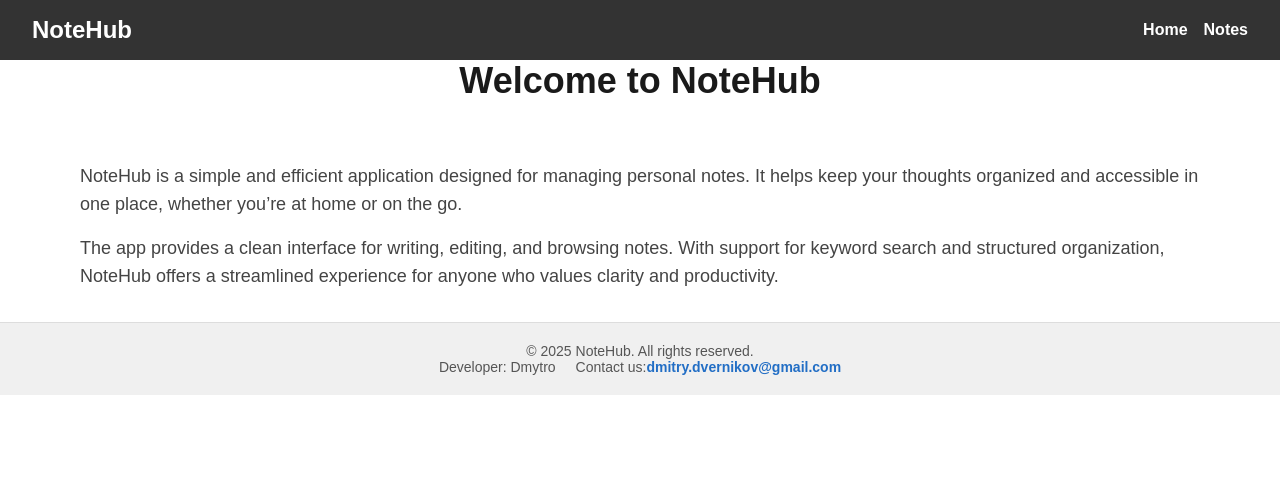
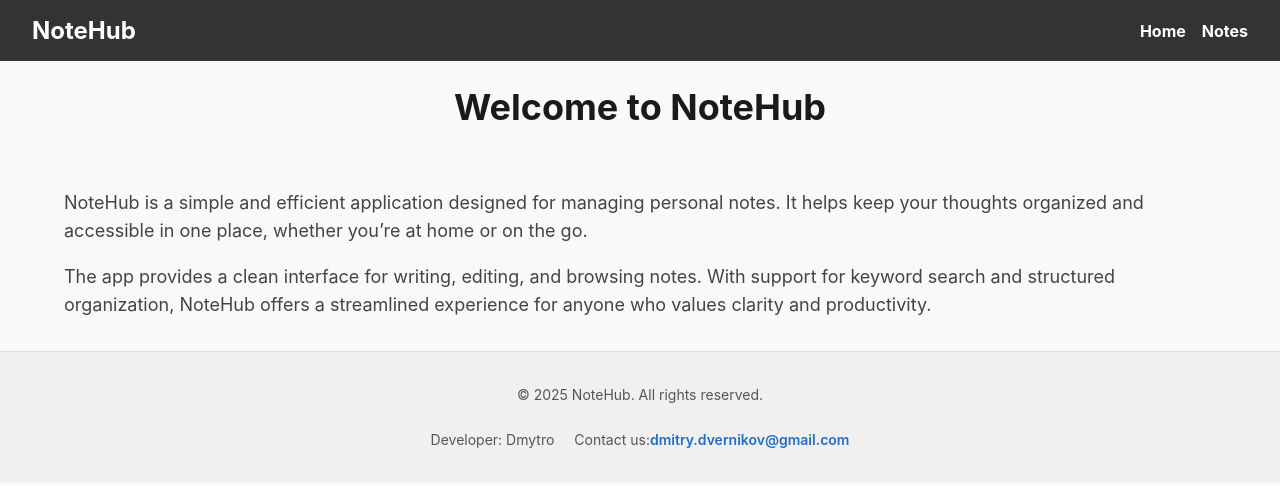
Before and after one commit to Dmytro4567/07-routing-nextjs, a Next.js app: page / in a window 1280 px wide. Shown: the top 486 px of the page. Built offline with nearby package versions, Linux system fonts and the light colour scheme.

Commit message:
add 404 page

```diff
--- a/app/globals.css
+++ b/app/globals.css
@@ -1,42 +1,9 @@
-:root {
-  --background: #ffffff;
-  --foreground: #171717;
+body {
+  font-family: -apple-system, BlinkMacSystemFont, "Segoe UI", Roboto, Oxygen,
+  Ubuntu, Cantarell, "Helvetica Neue", sans-serif;
+  display: flex;
+  flex-direction: column;
+  min-height: 100vh;
+  margin: 0;
+  background-color: #f8f9fa;
 }
-
-@media (prefers-color-scheme: dark) {
-  :root {
-    --background: #0a0a0a;
-    --foreground: #ededed;
-  }
-}
-
-html,
-body {
-  max-width: 100vw;
-  overflow-x: hidden;
-}
-
-body {
-  color: var(--foreground);
-  background: var(--background);
-  font-family: Arial, Helvetica, sans-serif;
-  -webkit-font-smoothing: antialiased;
-  -moz-osx-font-smoothing: grayscale;
-}
-
-* {
-  box-sizing: border-box;
-  padding: 0;
-  margin: 0;
-}
-
-a {
-  color: inherit;
-  text-decoration: none;
-}
-
-@media (prefers-color-scheme: dark) {
-  html {
-    color-scheme: dark;
-  }
-}
--- /dev/null
+++ b/app/not-found.module.css
@@ -0,0 +1,15 @@
+.title {
+    font-size: 36px;
+    font-weight: 700;
+    color: red;
+    margin-bottom: 60px;
+    text-align: center;
+}
+
+.description {
+    font-size: 18px;
+    color: #444444;
+    line-height: 28px;
+    margin-bottom: 16px;
+    text-align: center;
+}
```
Also changed, not shown: app/not-found.tsx (added, +12 -0 lines).
